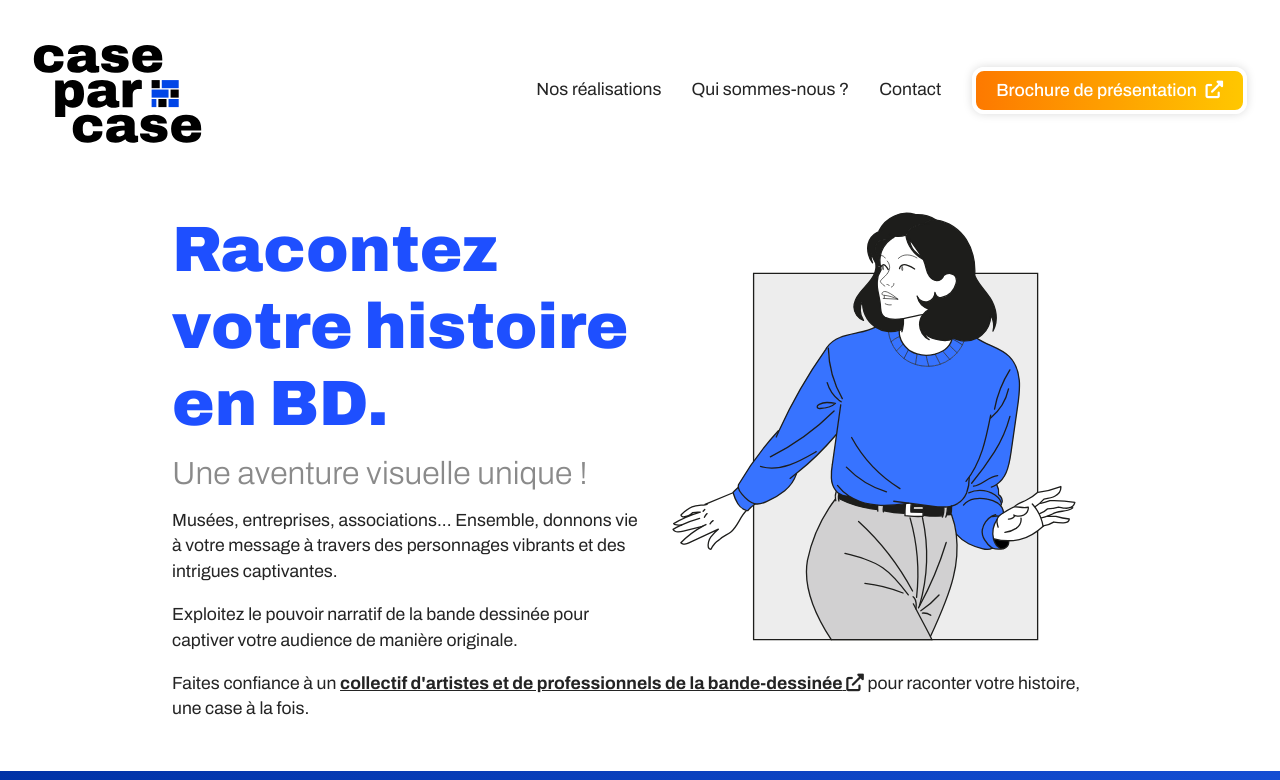
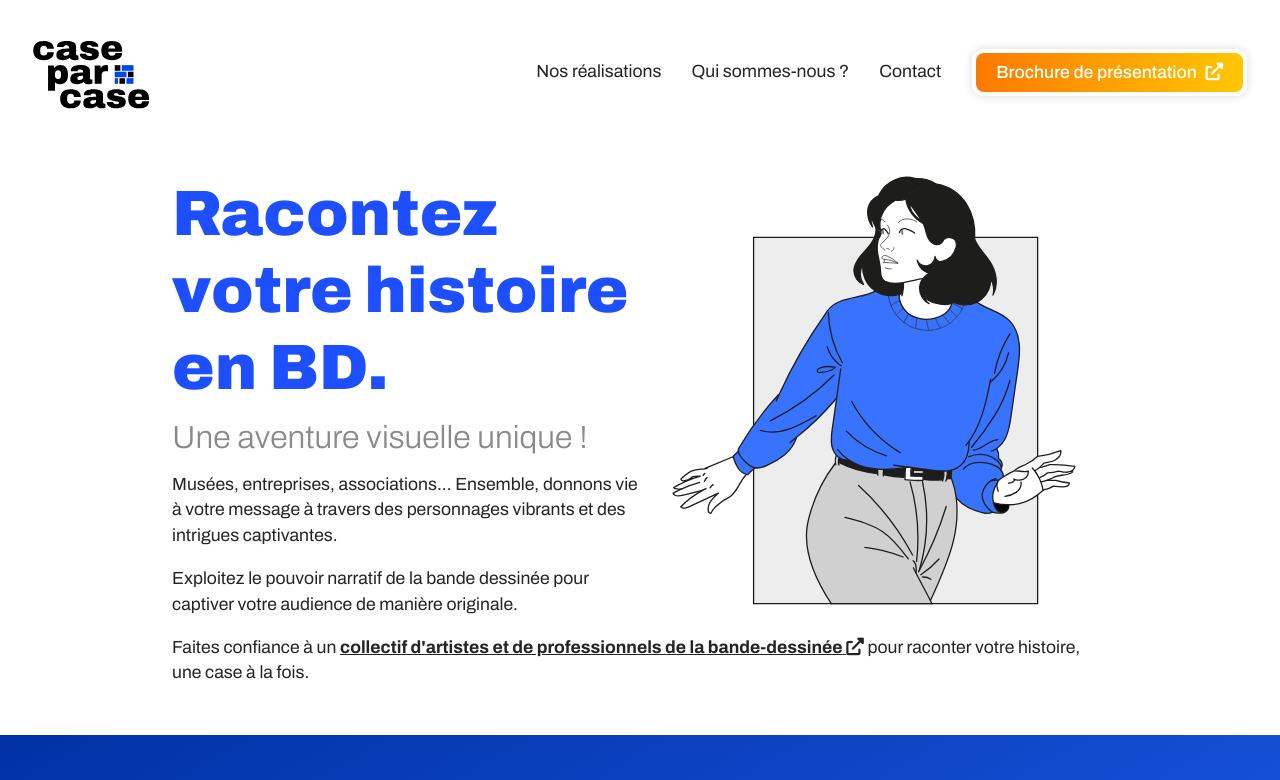
Before and after one commit to quentindubourgdeluzencon/quentindubourgdeluzencon.github.io, a website built with Parcel: page index.html in a window 1280 px wide. Shown: the top 780 px of the page. Built offline with nearby package versions, Linux system fonts and the light colour scheme.

Commit message:
Update index.css

```diff
--- a/index.css
+++ b/index.css
@@ -70,6 +70,9 @@ header .bouton-stylise:hover {
 
 #logo-cpc-end {
   height: 8rem;
+}
+#logo-cpc {
+  height: 5rem;
 }
 
 nav ul {
```
